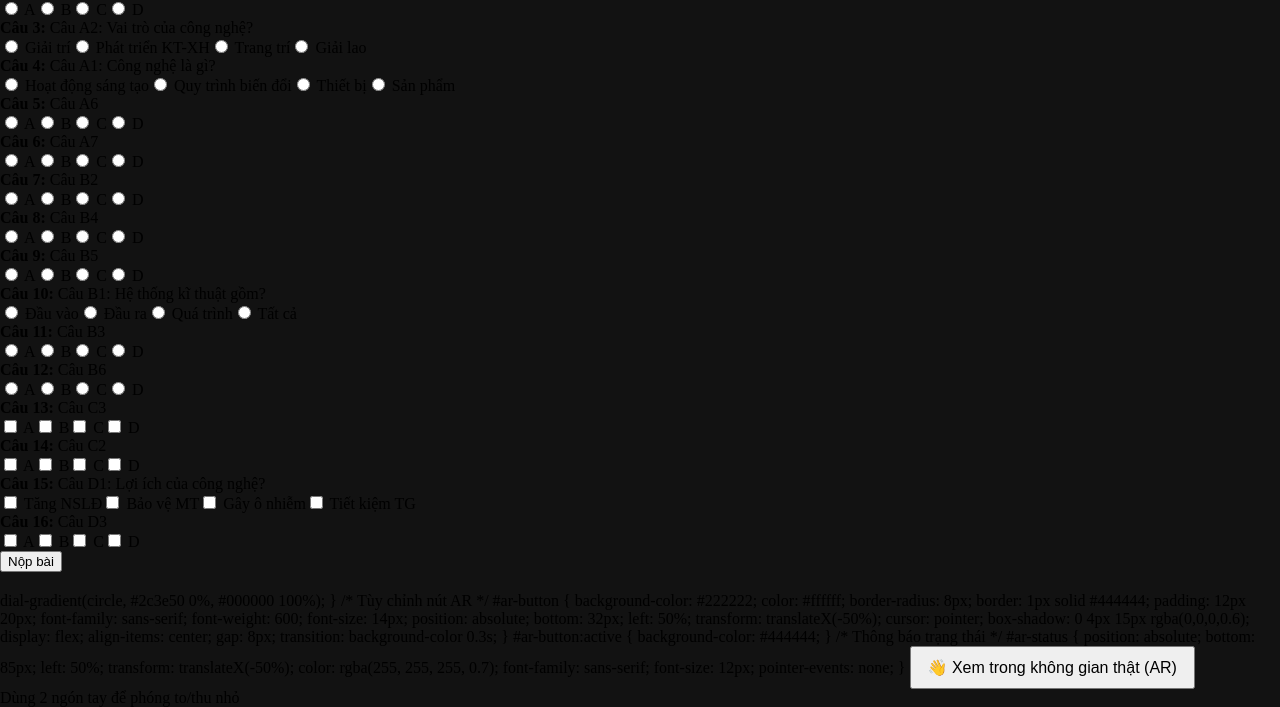
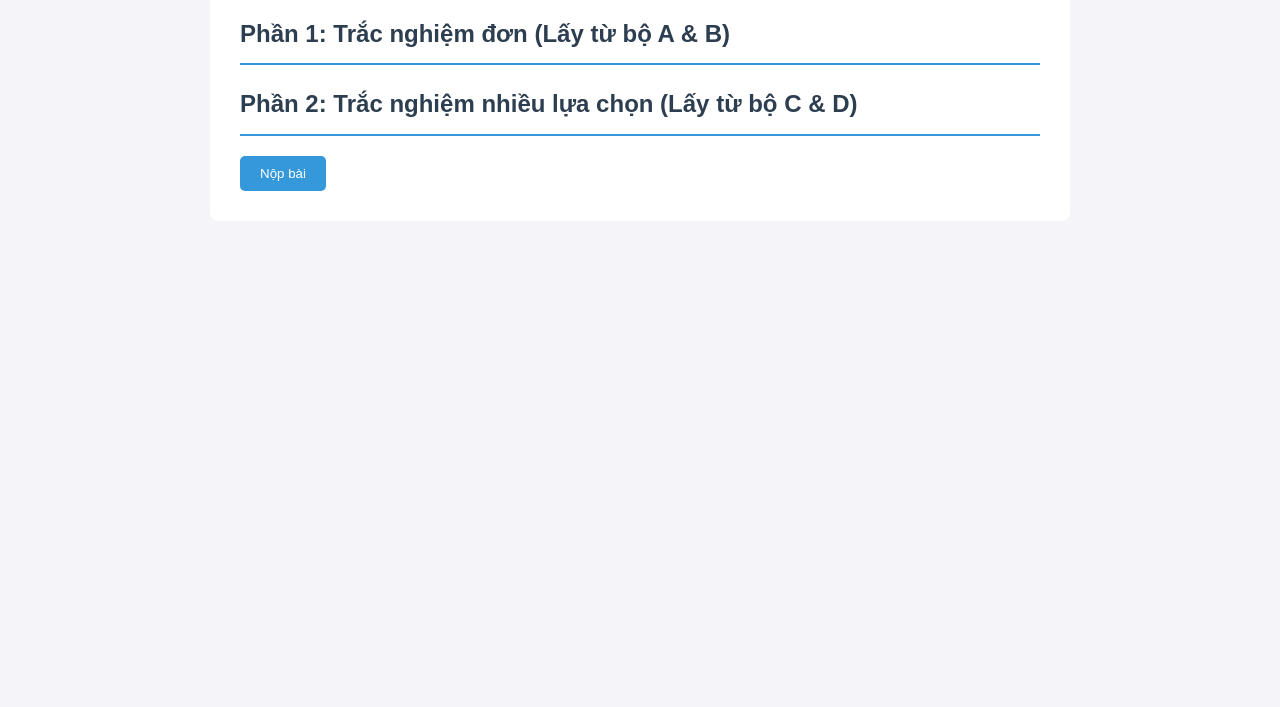
Before and after one commit to duong-van-hai/tn1, a plain HTML site: page index.html in a window 1280 px wide. Shown: the part 137-844 px from the top of the page. After the commit the page ends 800 px from the top, so only its background shows below. Drawn offline with Linux system fonts and the light colour scheme; some packages are replaced by stand-ins of ours; a script that the page names is missing.

Commit message:
Update index.html

```diff
--- a/index.html
+++ b/index.html
@@ -2,185 +2,31 @@
 <html lang="vi">
 <head>
     <meta charset="UTF-8">
-    <meta name="viewport" content="width=device-width, initial-scale=1.0">
-    <title>Động Cơ 4 Thì - Chế độ AR (Cử chỉ tay)</title>
+    <title>Hệ thống Trắc nghiệm EdTech</title>
     <style>
-        /* Nền tối chuyên nghiệp */
-        body {
-            margin: 0;
-            background-color: #121212;
-        }
-
-        model-viewer {
-            width: 100%;
-            height: 100vh;
-            --poster-color: transparent;
-            background: ra<!DOCTYPE html>
-<html lang="vi">
-<head>
-  <meta charset="UTF-8" />
-  <title>Web App Trắc Nghiệm 2 Phần</title>
-  <style>
-    body { font-family: Arial, sans-serif; margin: 20px; }
-    h2 { color: #2c3e50; }
-    .question { margin-bottom: 15px; padding: 10px; border: 1px solid #ccc; border-radius: 8px; }
-    .options label { display: block; margin-left: 15px; }
-    button { padding: 10px 16px; font-size: 16px; cursor: pointer; }
-  </style>
-</head>
-<body>
-  <h1>BÀI KIỂM TRA TRẮC NGHIỆM</h1>
-  <div id="quiz"></div>
-  <button onclick="submitQuiz()">Nộp bài</button>
-  <h2 id="result"></h2>
-
-<script>
-// ================== NGÂN HÀNG CÂU HỎI (MẪU) ==================
-// Giáo viên chỉ cần thay nội dung câu hỏi và đáp án
-const bankA = [
-  {q: "Câu A1: Công nghệ là gì?", options: ["Hoạt động sáng tạo", "Quy trình biến đổi", "Thiết bị", "Sản phẩm"], answer: [1]},
-  {q: "Câu A2: Vai trò của công nghệ?", options: ["Giải trí", "Phát triển KT-XH", "Trang trí", "Giải lao"], answer: [1]},
-  {q: "Câu A3", options: ["A","B","C","D"], answer:[0]},
-  {q: "Câu A4", options: ["A","B","C","D"], answer:[2]},
-  {q: "Câu A5", options: ["A","B","C","D"], answer:[3]},
-  {q: "Câu A6", options: ["A","B","C","D"], answer:[1]},
-  {q: "Câu A7", options: ["A","B","C","D"], answer:[0]}
-];
-
-const bankB = [
-  {q: "Câu B1: Hệ thống kĩ thuật gồm?", options:["Đầu vào","Đầu ra","Quá trình","Tất cả"], answer:[3]},
-  {q: "Câu B2", options:["A","B","C","D"], answer:[1]},
-  {q: "Câu B3", options:["A","B","C","D"], answer:[2]},
-  {q: "Câu B4", options:["A","B","C","D"], answer:[0]},
-  {q: "Câu B5", options:["A","B","C","D"], answer:[3]},
-  {q: "Câu B6", options:["A","B","C","D"], answer:[1]},
-  {q: "Câu B7", options:["A","B","C","D"], answer:[2]}
-];
-
-// Trắc nghiệm nhiều phương án đúng
-const bankC = [
-  {q:"Câu C1: Thành phần của công nghệ là?", options:["Con người","Thiết bị","Quy trình","May mắn"], answer:[0,1,2]},
-  {q:"Câu C2", options:["A","B","C","D"], answer:[0,2]},
-  {q:"Câu C3", options:["A","B","C","D"], answer:[1,3]}
-];
-
-const bankD = [
-  {q:"Câu D1: Lợi ích của công nghệ?", options:["Tăng NSLĐ","Bảo vệ MT","Gây ô nhiễm","Tiết kiệm TG"], answer:[0,1,3]},
-  {q:"Câu D2", options:["A","B","C","D"], answer:[1,2]},
-  {q:"Câu D3", options:["A","B","C","D"], answer:[0,3]}
-];
-
-// ================== HÀM HỖ TRỢ ==================
-function pickRandom(arr, n){
-  return [...arr].sort(()=>0.5-Math.random()).slice(0,n);
-}
-
-const part1 = [...pickRandom(bankA,6), ...pickRandom(bankB,6)];
-const part2 = [...pickRandom(bankC,2), ...pickRandom(bankD,2)];
-
-const quizData = [...part1.map(q=>({...q, type:'single'})), ...part2.map(q=>({...q, type:'multi'}))];
-
-// ================== HIỂN THỊ ==================
-const quizDiv = document.getElementById('quiz');
-quizData.forEach((item, index) => {
-  const div = document.createElement('div');
-  div.className = 'question';
-  div.innerHTML = `<b>Câu ${index+1}:</b> ${item.q}`;
-
-  const optDiv = document.createElement('div');
-  optDiv.className = 'options';
-
-  item.options.forEach((op, i) => {
-    const inputType = item.type === 'single' ? 'radio' : 'checkbox';
-    optDiv.innerHTML += `<label><input type="${inputType}" name="q${index}" value="${i}"> ${op}</label>`;
-  });
-
-  div.appendChild(optDiv);
-  quizDiv.appendChild(div);
-});
-
-// ================== CHẤM ĐIỂM ==================
-function submitQuiz(){
-  let score = 0;
-  quizData.forEach((item, index)=>{
-    const selected = [...document.querySelectorAll(`input[name=q${index}]:checked`)].map(i=>Number(i.value));
-    if(selected.length === item.answer.length && selected.every(v=>item.answer.includes(v))){
-      score++;
-    }
-  });
-  document.getElementById('result').innerText = `Kết quả: ${score} / ${quizData.length} câu đúng`;
-}
-</script>
-</body>
-</html>
-dial-gradient(circle, #2c3e50 0%, #000000 100%);
-        }
-
-        /* Tùy chỉnh nút AR */
-        #ar-button {
-            background-color: #222222;
-            color: #ffffff;
-            border-radius: 8px;
-            border: 1px solid #444444;
-            padding: 12px 20px;
-            font-family: sans-serif;
-            font-weight: 600;
-            font-size: 14px;
-            position: absolute;
-            bottom: 32px;
-            left: 50%;
-            transform: translateX(-50%);
-            cursor: pointer;
-            box-shadow: 0 4px 15px rgba(0,0,0,0.6);
-            display: flex;
-            align-items: center;
-            gap: 8px;
-            transition: background-color 0.3s;
-        }
-
-        #ar-button:active {
-            background-color: #444444;
-        }
-
-        /* Thông báo trạng thái */
-        #ar-status {
-            position: absolute;
-            bottom: 85px;
-            left: 50%;
-            transform: translateX(-50%);
-            color: rgba(255, 255, 255, 0.7);
-            font-family: sans-serif;
-            font-size: 12px;
-            pointer-events: none;
-        }
+        body { font-family: sans-serif; line-height: 1.6; padding: 20px; background: #f4f4f9; }
+        .container { max-width: 800px; margin: auto; background: white; padding: 30px; border-radius: 8px; shadow: 0 2px 10px rgba(0,0,0,0.1); }
+        .section-title { color: #2c3e50; border-bottom: 2px solid #3498db; padding-bottom: 10px; }
+        .question { margin-bottom: 20px; padding: 15px; border: 1px solid #eee; border-radius: 5px; }
+        .options label { display: block; cursor: pointer; }
+        button { background: #3498db; color: white; border: none; padding: 10px 20px; border-radius: 5px; cursor: pointer; }
     </style>
 </head>
 <body>
+    <div class="container">
+        <h1>Bài Kiểm Tra Tổng Hợp</h1>
+        <div id="quiz-container">
+            <h2 class="section-title">Phần 1: Trắc nghiệm đơn (Lấy từ bộ A & B)</h2>
+            <div id="part1"></div>
 
-    <script type="module" src="https://ajax.googleapis.com/ajax/libs/model-viewer/3.3.0/model-viewer.min.js"></script>
+            <h2 class="section-title">Phần 2: Trắc nghiệm nhiều lựa chọn (Lấy từ bộ C & D)</h2>
+            <div id="part2"></div>
+        </div>
+        <button onclick="submitQuiz()">Nộp bài</button>
+    </div>
 
-    <model-viewer
-        src="motorcycle_4_stroke_engine.glb"
-        ar
-        ar-modes="webxr scene-viewer quick-look"
-        ar-scale="auto"
-        camera-controls
-        touch-action="pan-y"
-        shadow-intensity="2"
-        autoplay
-        auto-rotate
-        camera-orbit="auto auto auto"
-        exposure="1.2"
-        environment-image="neutral">
-
-        <button slot="ar-button" id="ar-button">
-            <span>👋</span> Xem trong không gian thật (AR)
-        </button>
-
-        <div slot="ar-status" id="ar-status">
-            Dùng 2 ngón tay để phóng to/thu nhỏ
-        </div>
-    </model-viewer>
-
+    <script>
+        // Logic JavaScript sẽ được chèn vào đây để render câu hỏi
+    </script>
 </body>
 </html>
```
